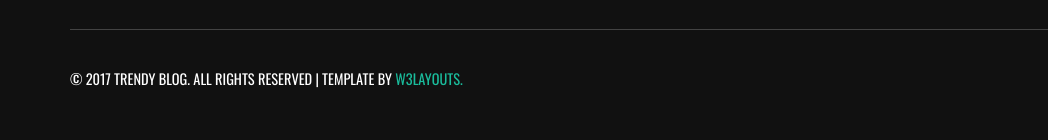
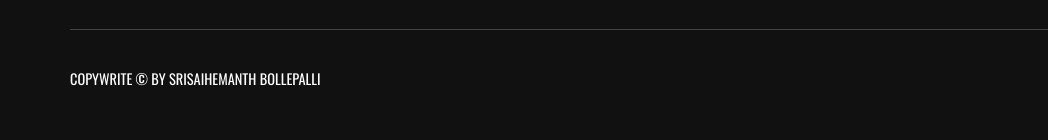
Before and after one commit to sshemanth/TrendyBlog, a plain HTML site: page entertainment.html in a window 1280 px wide. Shown: the part 2694-2834 px from the top of the page, 0-1048 px from the left. Drawn offline with nearby package versions, Linux system fonts and the light colour scheme.

Commit message:
Update entertainment.html

```diff
--- a/entertainment.html
+++ b/entertainment.html
@@ -1,13 +1,8 @@
-<!--
-Author: W3layouts
-Author URL: http://w3layouts.com
-License: Creative Commons Attribution 3.0 Unported
-License URL: http://creativecommons.org/licenses/by/3.0/
--->
+
 <!DOCTYPE HTML>
 <html>
 <head>
-<title>Trendy Blog a Blogging Category Bootstrap Responsive Website Template | Entertainment:: w3layouts</title>
+<title>Trendy Blog a Blogging Category Bootstrap Responsive Website </title>
 <meta name="viewport" content="width=device-width, initial-scale=1">
 <meta http-equiv="Content-Type" content="text/html; charset=utf-8" />
 <meta name="keywords" content="Trendy Blog Responsive web template, Bootstrap Web Templates, Flat Web Templates, Android Compatible web template,
@@ -396,7 +391,7 @@ Smartphone Compatible web template, free webdesigns for Nokia, Samsung, LG, Sony
 			</div>
 			<div class="footer-bottom">
 				<div class="footer-bottom-left-whtree-agileinfo">
-					<p>&copy 2017 Trendy Blog. All rights reserved | Template by <a href="http://w3layouts.com/">W3layouts.</a></p>
+					<p>copywrite &copy; By SriSaiHemanth Bollepalli</p>
 				</div>
 				<div class="footer-bottom-right-whtree-agileinfo">
 					<ul>
```
